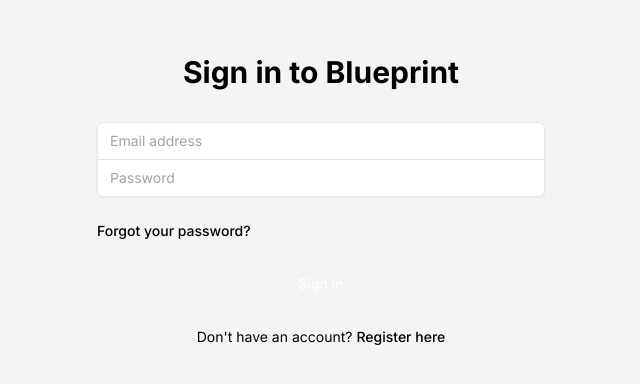
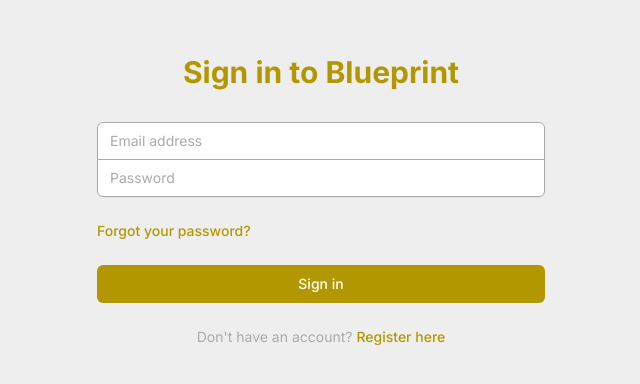
Before and after one commit to bk2111987/blueprint-construction-workflow-app, a React (Create React App) app in the folder frontend/: page /login in a window 1280 px wide. Shown: the part 212-596 px from the top of the page, without its empty margins (319-959 px from the left). Built offline with nearby package versions, Linux system fonts and the light colour scheme.

Commit message:
Add frontend/tailwind.config.js 1746572692401

```diff
--- a/frontend/tailwind.config.js
+++ b/frontend/tailwind.config.js
@@ -4,7 +4,17 @@
     "./src/**/*.{js,jsx,ts,tsx}",
   ],
   theme: {
-    extend: {},
+    extend: {
+      colors: {
+        'blueprint': {
+          'gold': '#b39700',
+          'yellow': '#ffd700',
+          'bright': '#fff100',
+          'light': '#eeeeee',
+          'gray': '#aaaaaa',
+        }
+      }
+    },
   },
   plugins: [],
 }
```
